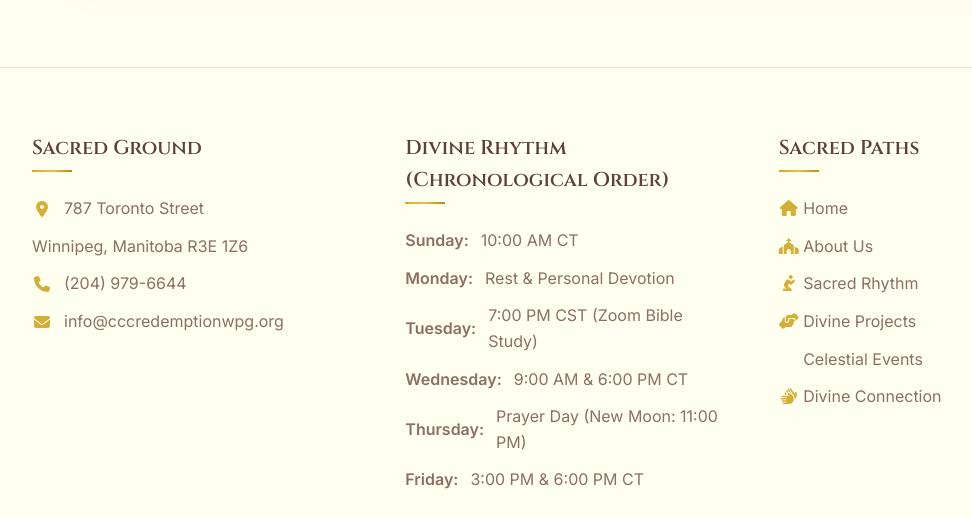
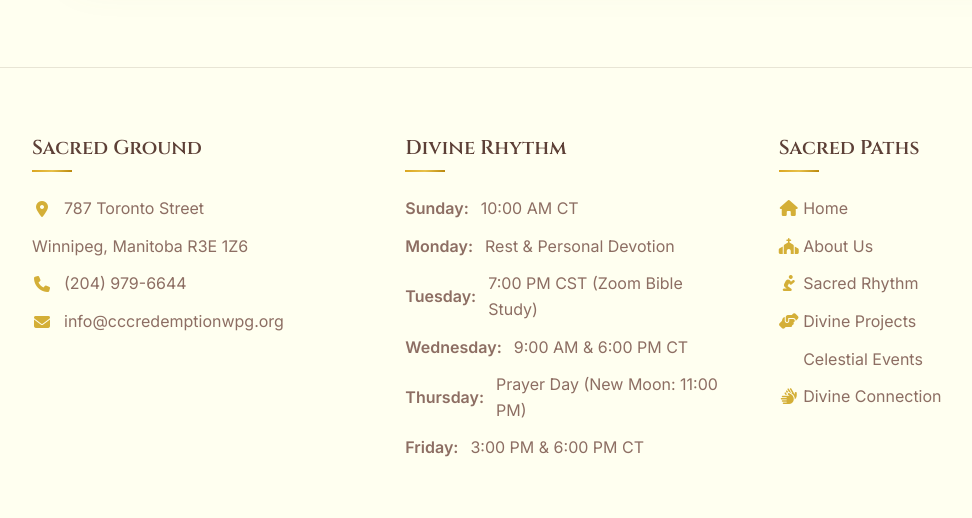
Before and after one commit to Ofiya/Website, a website: page services.html in a window 1280 px wide. Shown: the part 6340-6858 px from the top of the page, without its empty margins (72-1044 px from the left). Drawn offline with Linux system fonts and the light colour scheme.

Commit message:
Updated websiteServiceOrder

```diff
--- a/services.html
+++ b/services.html
@@ -1129,7 +1129,7 @@
                     <p><i class="fas fa-envelope"></i> info@cccredemptionwpg.org</p>
                 </div>
                 <div class="footer-section">
-                    <h3>Divine Rhythm (Chronological Order)</h3>
+                    <h3>Divine Rhythm</h3>
                     <ul>
                         <li><strong>Sunday:</strong> 10:00 AM CT</li>
                         <li><strong>Monday:</strong> Rest & Personal Devotion</li>
```
